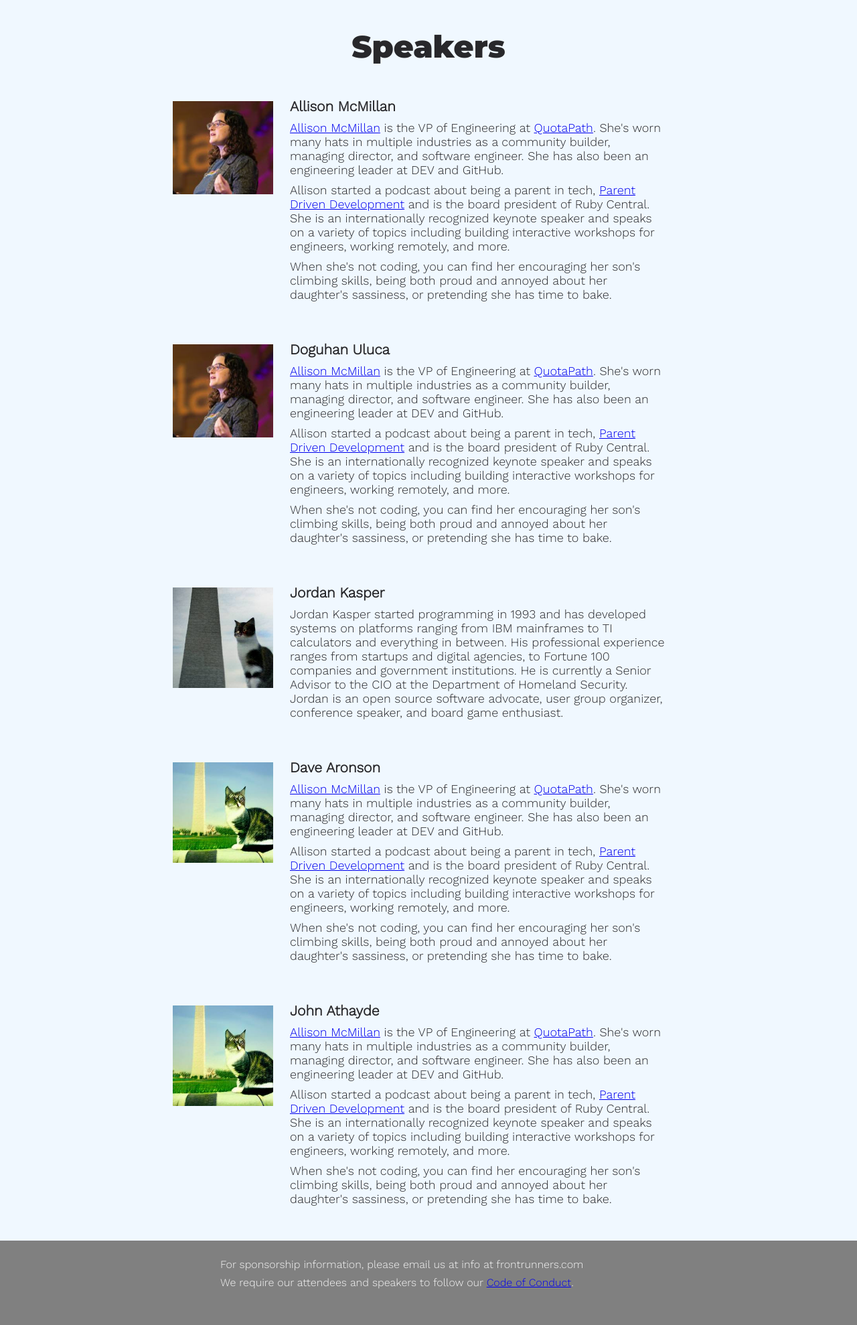
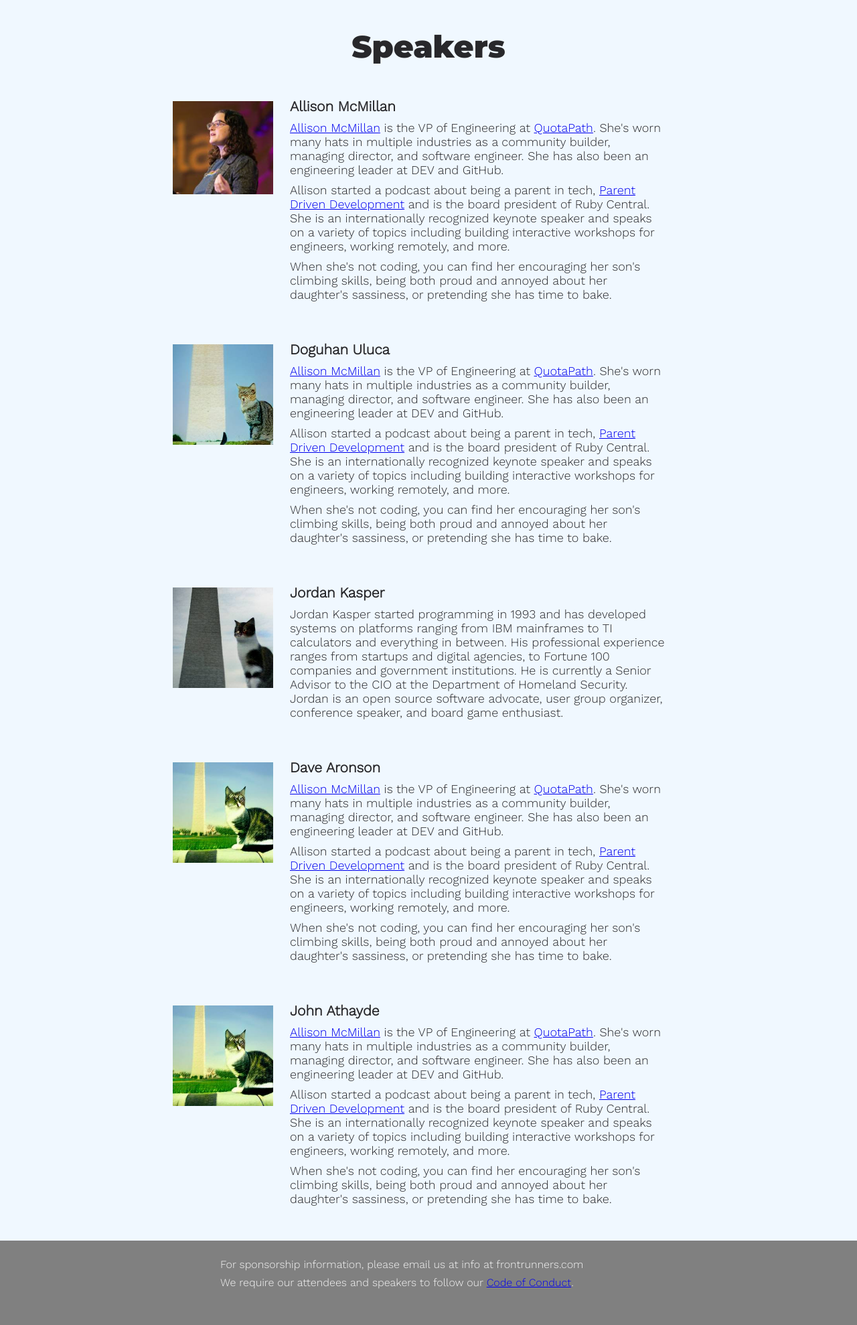
Before and after one commit to gothamgo/frontrunnersconf.github.io, a Jekyll site: the page built from test/testpage.html, in a window 1280 px wide. Shown: the whole page at 67% size. Built offline with Jekyll 4.4.1, drawn with Linux system fonts in a browser that asks for light colours.

Commit message:
Update doguhan_uluca.html

```diff
--- a/_includes/doguhan_uluca.html
+++ b/_includes/doguhan_uluca.html
@@ -1,6 +1,6 @@
 <div id="doguhan-uluca" class="speaker">
   <div class="speaker-photo">
-    <img class="speaker-image" src="{{site.url}}/images/speakers/2022/allie.jpg" alt="Doguhan Uluca" width="150"/>
+    <img class="speaker-image" src="{{site.url}}/images/cat3.png" alt="Doguhan Uluca" width="150"/>
   </div>
 
   <div class="speaker-details">
```
